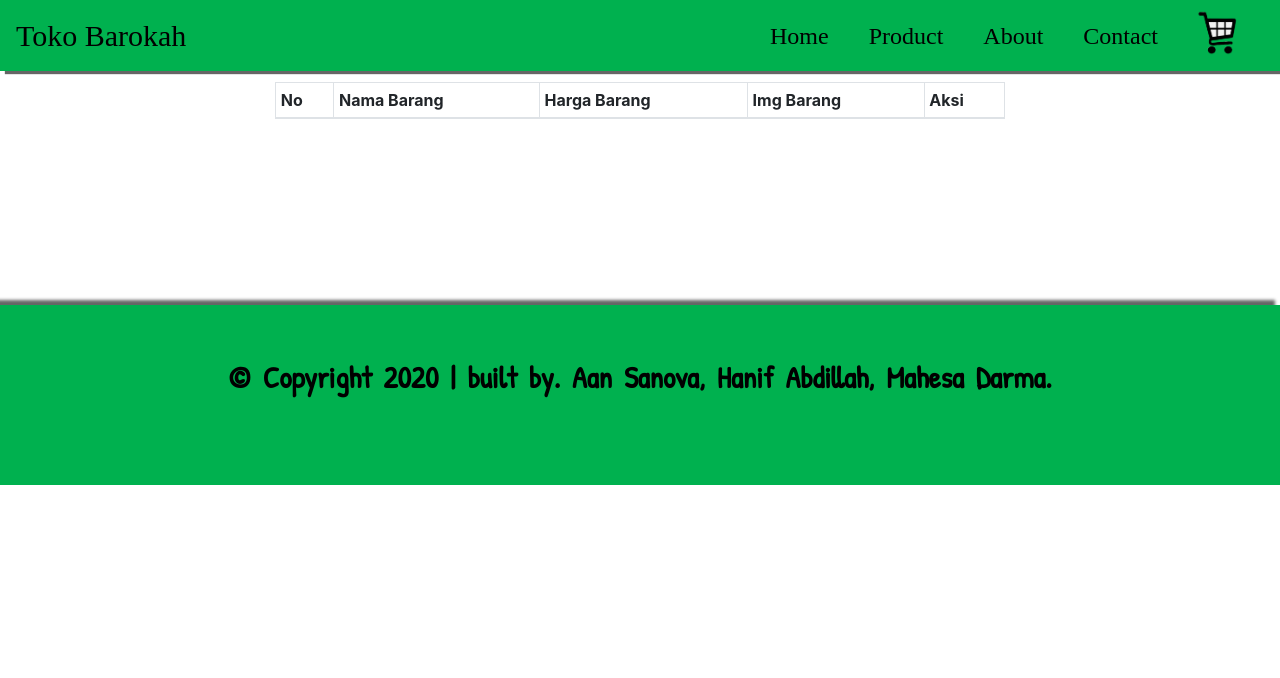
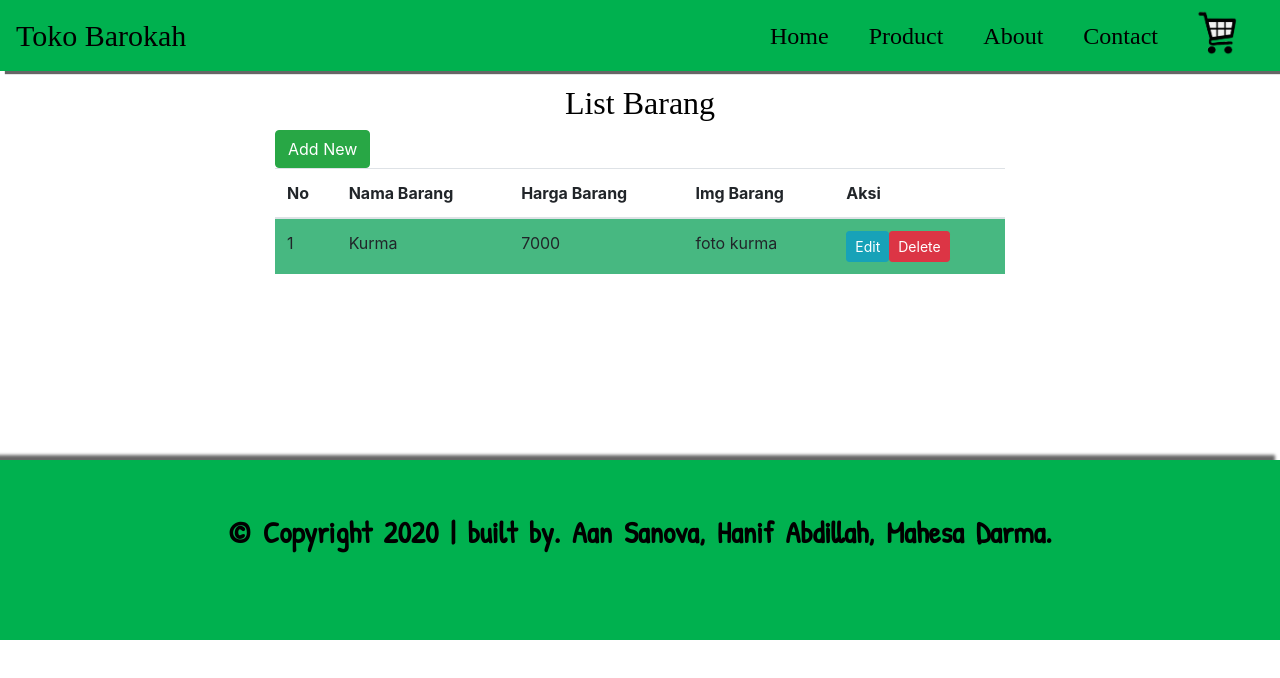
Before and after one commit to Papzaan/tokobarokah, a React (Create React App) app in the folder client/: page /roboti/AdminBarang in a window 1280 px wide. Shown: the top 678 px of the page. Built offline with nearby package versions, Linux system fonts and the light colour scheme; a web font is replaced by a local one.

Commit message:
Update AdminBarang.js

```diff
--- a/client/src/components/roboti/AdminBarang.js
+++ b/client/src/components/roboti/AdminBarang.js
@@ -8,19 +8,24 @@ class AdminBarang extends React.Component {
 		return (
 			<>
 			<Container className="ListBarang" id="barang">
-                <Row className="row">
+                {/* <Row className="row">
 			        <Col className="col">
-				        <h2 className="judulPage" >
-				    	    List Barang
-				        </h2>
+						<hr/>
 				        <hr/>
 			        </Col>
-			    </Row>
+			    </Row> */}
 
                 <Row className="row">
 			        <Col className="col" sm={2}></Col>
 			            <Col className="col" sm={8}>
-                            <table className="table table-sm table-bordered" id="ListBarang">
+						<hr/>
+				        <hr/><hr/>
+				        <hr/>
+						<h2 className="judulPage" >
+				    	    List Barang
+				        </h2>
+							<button class="btn btn-success" data-toggle="modal" data-target="#myModalAdd">Add New</button>
+    						<table class="table table-striped" id="mytable">
                                 <thead className="kepala">
                                     <tr>
                                         <th scope="col">No</th> {/*cardI, cardImg, cardItem, cardTitle, cardHarga*/}
@@ -32,12 +37,26 @@ class AdminBarang extends React.Component {
                                 </thead>
 								<tbody id="tampil_data">
 									{/* tempat isi data nanti */}
-
+									{/* {{#each results}} */}
+										<tr>
+											<td>1</td>
+											<td>Kurma</td>
+											<td>7000</td>
+											<td>foto kurma</td>
+											<td>
+											<a href="#" class="btn btn-sm btn-info edit" data-id="{{ product_id }}" data-product_name="{{ product_name }}" data-product_price="{{ product_price }}">Edit</a>
+											<a href="#" class="btn btn-sm btn-danger delete" onclick="return confirm('Are you sure you want to delete?')" data-id="{{ product_id }}">Delete</a>
+											</td>
+										</tr>
+									{/* {{/each}} */}
 								</tbody>
                             </table>
 			            </Col>
 			        <Col className="col" sm={2}></Col>
 			    </Row>
+
+
+				{/* modal form */}
 
             </Container>
 			</>
```
